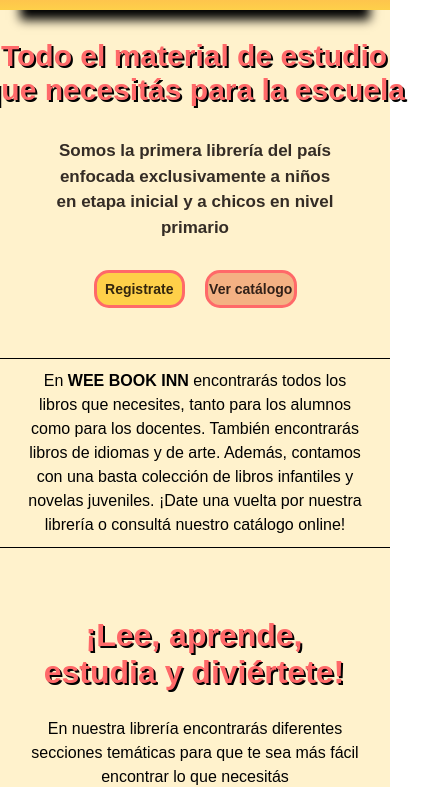
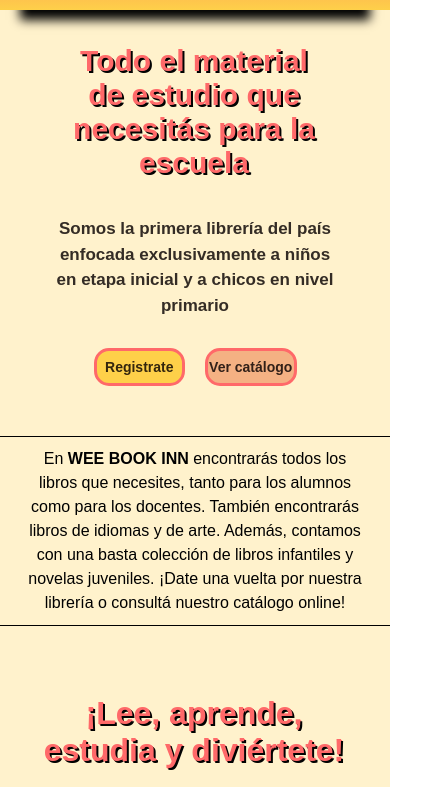
Before and after one commit to MartinM53/e3-landingpage, a plain HTML site: page index.html in a window 390 px wide. Shown: the part 80-867 px from the top of the page, 445 px wide, since content can reach past the window. Drawn offline with Linux system fonts and the light colour scheme.

Commit message:
fixed width

```diff
--- a/assets/styles.css
+++ b/assets/styles.css
@@ -258,8 +258,7 @@ main {
   width: 80%;
   min-width: 500px;
   font-weight: 800;
-  /* color: var(--text-black);
-  background: var(--fifth); */
+
   color: transparent;
   background-clip: text;
   -webkit-background-clip: text;
@@ -460,6 +459,7 @@ main {
   justify-content: space-around;
   align-items: flex-start;
   flex-wrap: wrap;
+  padding: 0 30px;
   gap: 20px;
 }
 
@@ -709,7 +709,7 @@ p {
     width: 100%;
   }
   .hero-info h1 {
-    padding: 0 30px;
+    min-width: 200px;
   }
 
   .botones {
```
